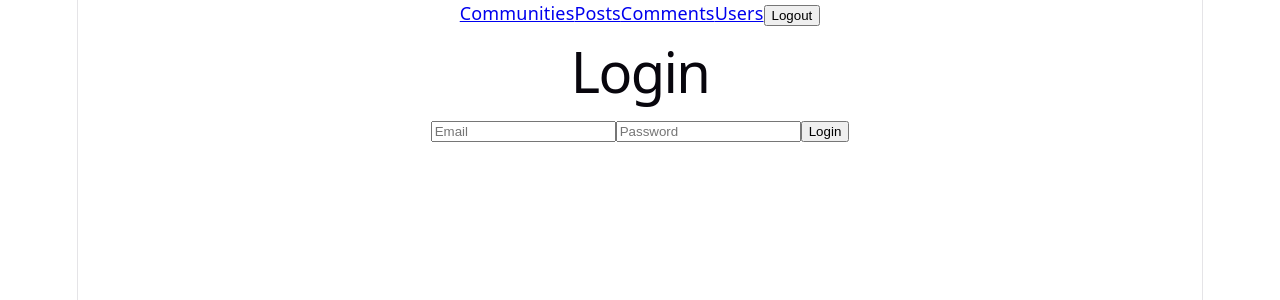
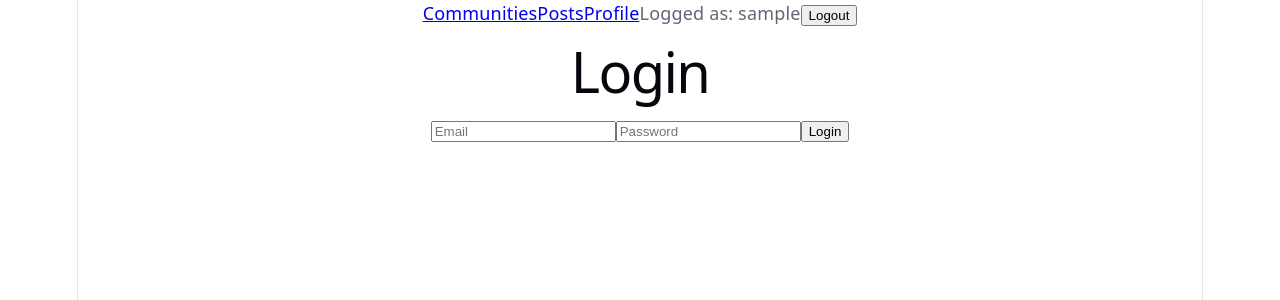
Before and after one commit to marcs-sus/frontend-socialmedia, a React (Vite) app: page /login in a window 1280 px wide. Shown: the top 300 px of the page. Built offline with nearby package versions, Linux system fonts and the light colour scheme; sample sign-in values are in the browser's storage.

Commit message:
Minor navbar and auth fix

```diff
--- a/src/components/Navbar.tsx
+++ b/src/components/Navbar.tsx
@@ -2,16 +2,19 @@ import { Link } from "react-router-dom";
 import { useAuth } from "../context/AuthContext";
 
 export default function Navbar() {
-  const { logout } = useAuth();
+  const { user, logout } = useAuth();
 
   return (
     <nav>
       <Link to="/communities">Communities</Link>
       <Link to="/posts">Posts</Link>
-      <Link to="/comments">Comments</Link>
-      <Link to="/users">Users</Link>
+      <Link to="/users">Profile</Link>
 
-      <button onClick={logout}>Logout</button>
+      {user && <span className="user-info">Logged as: {user.username}</span>}
+
+      <button className="nav-button" onClick={logout}>
+        Logout
+      </button>
     </nav>
   );
 }
--- a/src/context/AuthContext.tsx
+++ b/src/context/AuthContext.tsx
@@ -1,4 +1,4 @@
-import { createContext, useContext, useEffect, useState } from "react";
+import { createContext, useContext, useState } from "react";
 import type { ReactNode } from "react";
 import type { AuthResponse } from "../types/auth";
 
@@ -15,15 +15,10 @@ interface AuthContextType {
 const AuthContext = createContext<AuthContextType | undefined>(undefined);
 
 export function AuthProvider({ children }: { children: ReactNode }) {
-  const [user, setUser] = useState<AuthResponse | null>(null);
-
-  useEffect(() => {
+  const [user, setUser] = useState<AuthResponse | null>(() => {
     const storedUser = localStorage.getItem("user");
-
-    if (storedUser) {
-      setUser(JSON.parse(storedUser));
-    }
-  }, []);
+    return storedUser ? JSON.parse(storedUser) : null;
+  });
 
   const login = (userData: AuthResponse) => {
     localStorage.setItem("user", JSON.stringify(userData));
```
